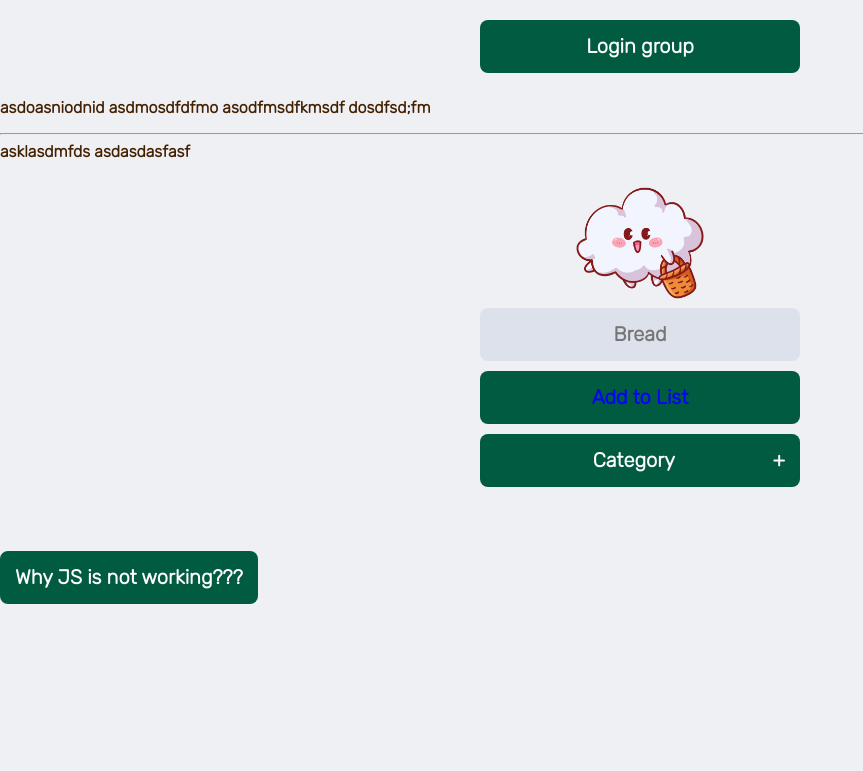
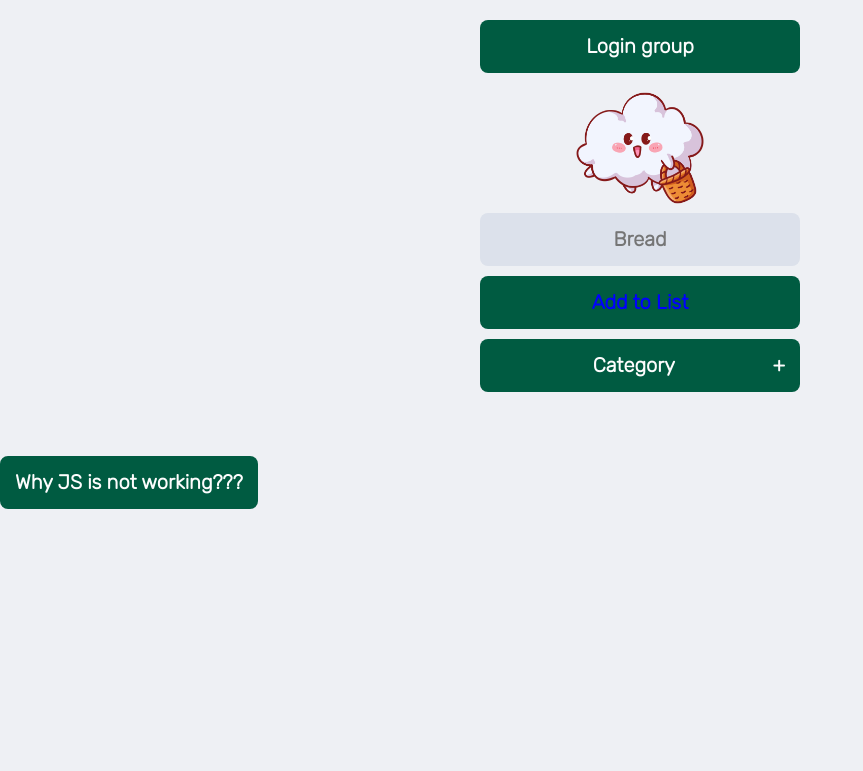
Before and after one commit to UmbraNova/couple-todos-mobile-nn-app, a website built with Vite: page index.html in a window 1280 px wide. Shown: the whole page, without its empty margins (0-863 px from the left). Built offline with nearby package versions, Linux system fonts and the light colour scheme; no server answers.

Commit message:
changed testing 5

```diff
--- a/index.html
+++ b/index.html
@@ -31,15 +31,7 @@
                 </div>
             </div>
             <!-- login container END -->
-            <div><p>asdoasniodnid
-                asdmosdfdfmo
-                asodfmsdfkmsdf
-                dosdfsd;fm
-                <hr>
-                asklasdmfds
-                asdasdasfasf
-                <br>
-            </p></div>
+
             <!-- main app container START -->
             <div class="container">
                 <!-- <input type="text">  for future user name -->
```
Also changed, not shown: index.js (line endings or trailing spaces).
